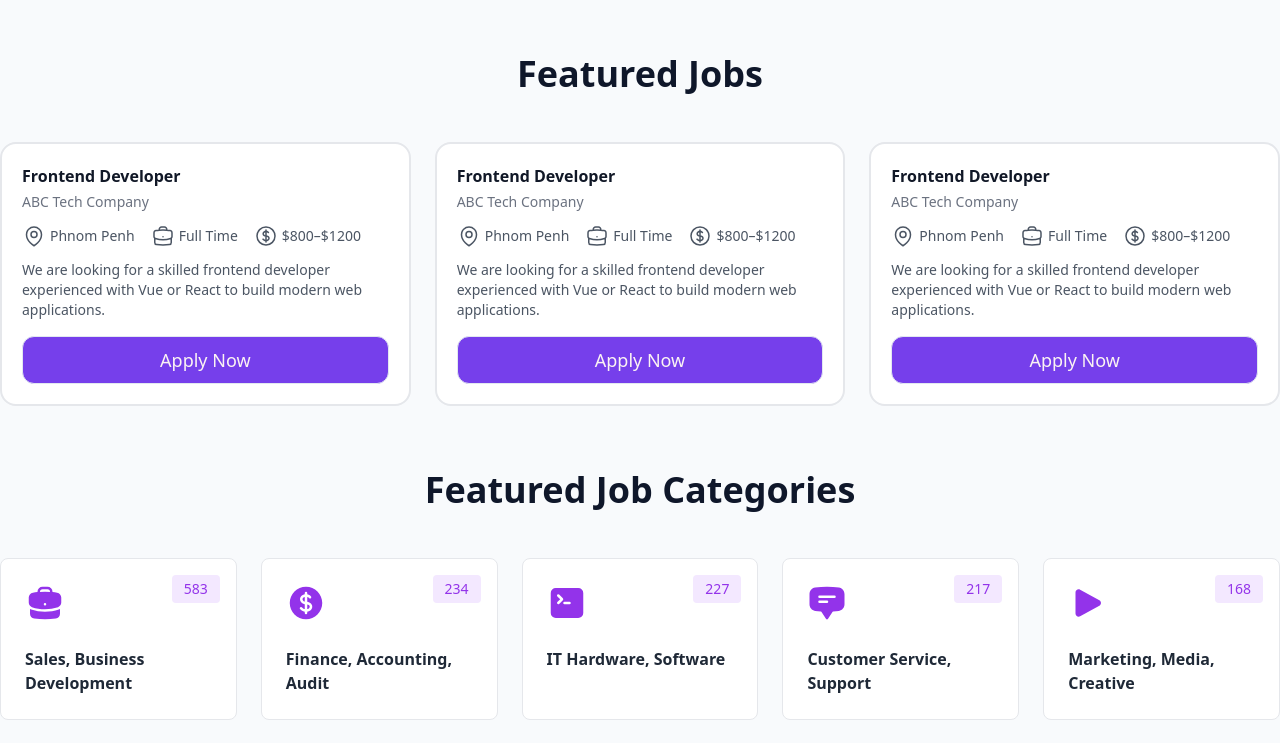
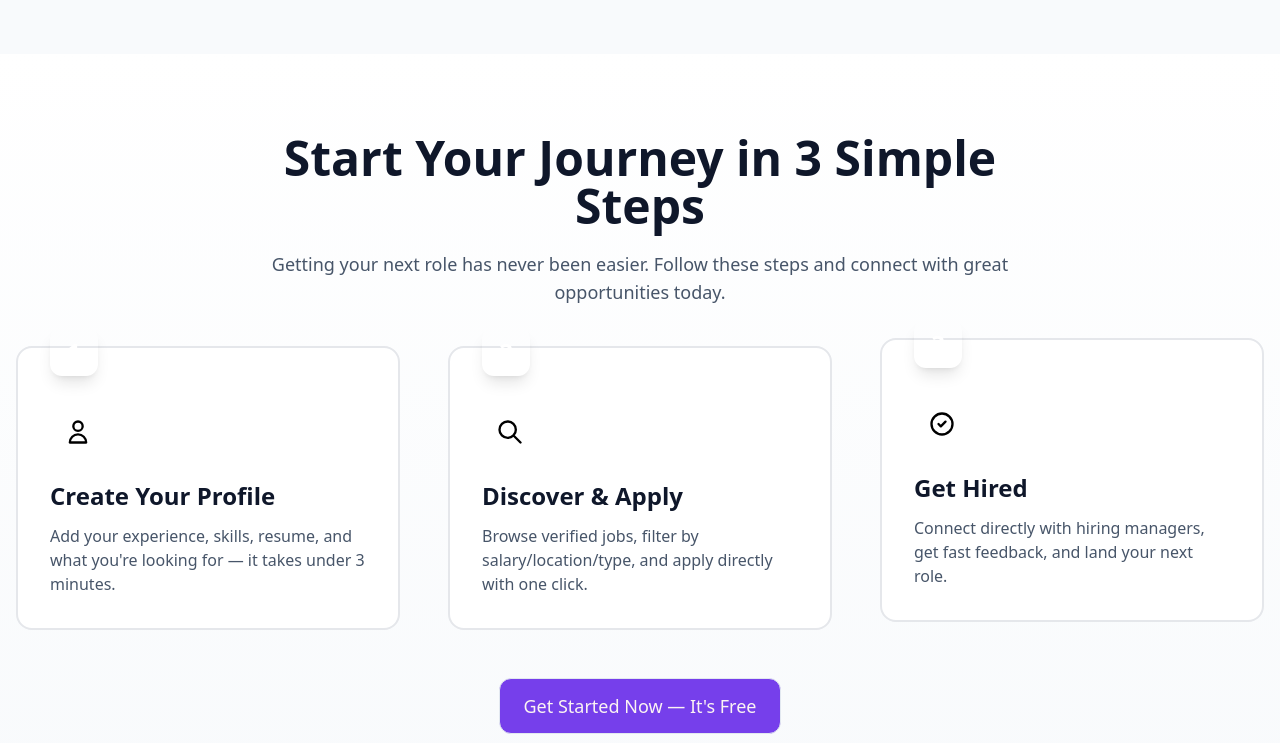
Before and after one commit to bunyim-kong/front-end, a Nuxt app: page / in a window 1280 px wide. Shown: the part 1040-1783 px from the top of the page. Built offline with nearby package versions, Linux system fonts and the light colour scheme.

Commit message:
feat: add how to use section by bunyim

```diff
--- a/components/header.vue
+++ b/components/header.vue
@@ -11,7 +11,7 @@
             class="menu menu-l dropdown-content bg-base-100 rounded-box z-1 mt-3 w-52 p-4 shadow">
             <li><NuxtLink to="/">Home</NuxtLink></li>
             <li><NuxtLink to="/">Job Category</NuxtLink></li>
-            <li><NuxtLink to="/">All Company</NuxtLink></li>
+            <li><NuxtLink to="/all-company">All Company</NuxtLink></li>
             <li><NuxtLink to="/">About</NuxtLink></li>
           </ul>
         </div>
--- a/pages/index.vue
+++ b/pages/index.vue
@@ -93,6 +93,82 @@
           </div>
         </div>
 
+      </div>
+    </section>
+
+    <!-- how it work -->
+    <section class="py-16 md:py-20 bg-gradient-to-b from-white to-slate-50">
+      <div class="container mx-auto px-4">
+        <div class="text-center max-w-3xl mx-auto mb-10">
+          <h2 class="text-4xl md:text-5xl font-extrabold text-slate-900 mb-5">
+            Start Your Journey in <span class="text-primary">3 Simple Steps</span>
+          </h2>
+          <p class="text-lg text-slate-600">
+            Getting your next role has never been easier. Follow these steps and connect with great opportunities today.
+          </p>
+        </div>
+
+        <div class="grid grid-cols-1 md:grid-cols-3 gap-8 lg:gap-12">
+          <!-- Step 1 -->
+          <div class="relative bg-white rounded-2xl p-8 border-2 border-black-900 hover: traslate-y-[-8px] transition-all group">
+            <div class="absolute -top-5 left-8 w-12 h-12 rounded-xl bg-primary text-white flex items-center justify-center text-2xl font-bold shadow-lg">
+              1
+            </div>
+            <div class="mt-6">
+              <div class="w-14 h-14 rounded-full bg-primary/10 flex items-center justify-center mb-5">
+                <svg xmlns="http://www.w3.org/2000/svg" class="w-7 h-7 text-primary" fill="none" viewBox="0 0 24 24" stroke="currentColor">
+                  <path stroke-linecap="round" stroke-linejoin="round" stroke-width="2" d="M16 7a4 4 0 11-8 0 4 4 0 018 0zM12 14a7 7 0 00-7 7h14a7 7 0 00-7-7z" />
+                </svg>
+              </div>
+              <h3 class="text-2xl font-bold text-slate-900 mb-3">Create Your Profile</h3>
+              <p class="text-slate-600">
+                Add your experience, skills, resume, and what you're looking for — it takes under 3 minutes.
+              </p>
+            </div>
+          </div>
+
+          <!-- Step 2 -->
+          <div class="relative bg-white rounded-2xl p-8 border-2 border-black-900 hover: traslate-y-[-8px] transition-all group">
+            <div class="absolute -top-5 left-8 w-12 h-12 rounded-xl bg-primary text-white flex items-center justify-center text-2xl font-bold shadow-lg">
+              2
+            </div>
+            <div class="mt-6">
+              <div class="w-14 h-14 rounded-full bg-primary/10 flex items-center justify-center mb-5">
+                <svg xmlns="http://www.w3.org/2000/svg" class="w-7 h-7 text-primary" fill="none" viewBox="0 0 24 24" stroke="currentColor">
+                  <path stroke-linecap="round" stroke-linejoin="round" stroke-width="2" d="M21 21l-6-6m2-5a7 7 0 11-14 0 7 7 0 0114 0z" />
+                </svg>
+              </div>
+              <h3 class="text-2xl font-bold text-slate-900 mb-3">Discover & Apply</h3>
+              <p class="text-slate-600">
+                Browse verified jobs, filter by salary/location/type, and apply directly with one click.
+              </p>
+            </div>
+          </div>
+
+          <!-- Step 3 -->
+          <div class="relative bg-white rounded-2xl p-8 border-2 border-black-900 hover: translate-y-[-8px] transition-all group">
+            <div class="absolute -top-5 left-8 w-12 h-12 rounded-xl bg-primary text-white flex items-center justify-center text-2xl font-bold shadow-lg">
+              3
+            </div>
+            <div class="mt-6">
+              <div class="w-14 h-14 rounded-full bg-primary/10 flex items-center justify-center mb-5">
+                <svg xmlns="http://www.w3.org/2000/svg" class="w-7 h-7 text-primary" fill="none" viewBox="0 0 24 24" stroke="currentColor">
+                  <path stroke-linecap="round" stroke-linejoin="round" stroke-width="2" d="M9 12l2 2 4-4m6 2a9 9 0 11-18 0 9 9 0 0118 0z" />
+                </svg>
+              </div>
+              <h3 class="text-2xl font-bold text-slate-900 mb-3">Get Hired</h3>
+              <p class="text-slate-600">
+                Connect directly with hiring managers, get fast feedback, and land your next role.
+              </p>
+            </div>
+          </div>
+        </div>
+
+        <div class="text-center mt-12">
+          <button class="btn btn-primary h-14 px-12 py-4 text-lg rounded-xl hover: transition-all">
+            Get Started Now — It's Free
+          </button>
+        </div>
       </div>
     </section>
 
```
